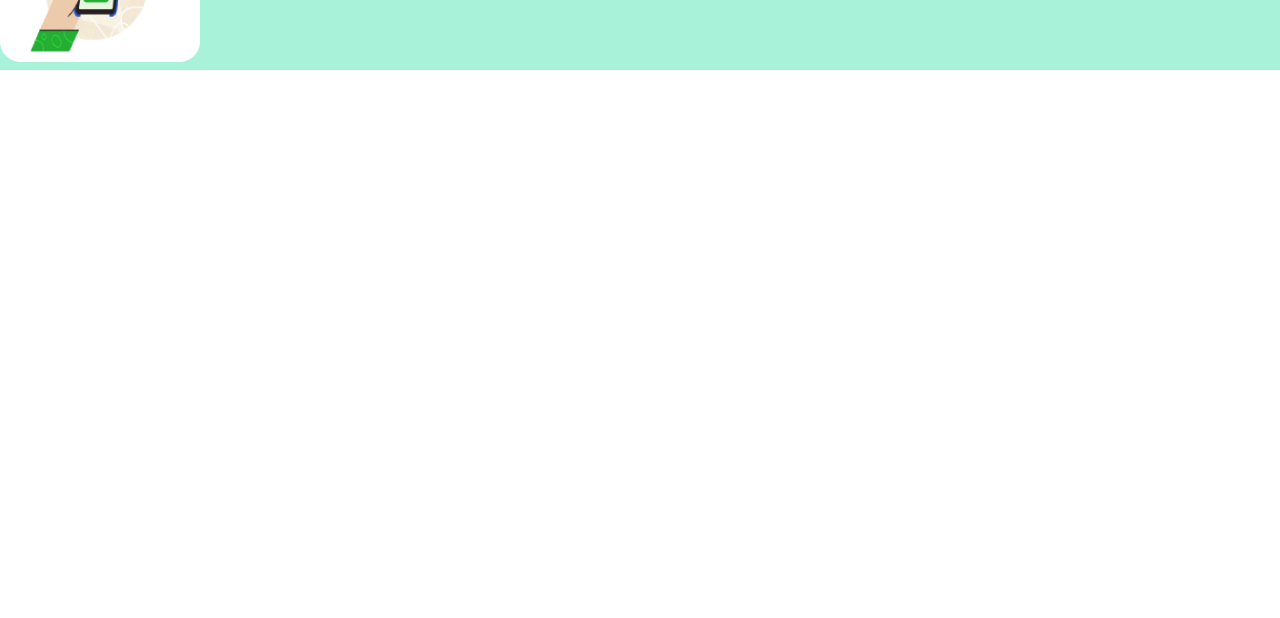
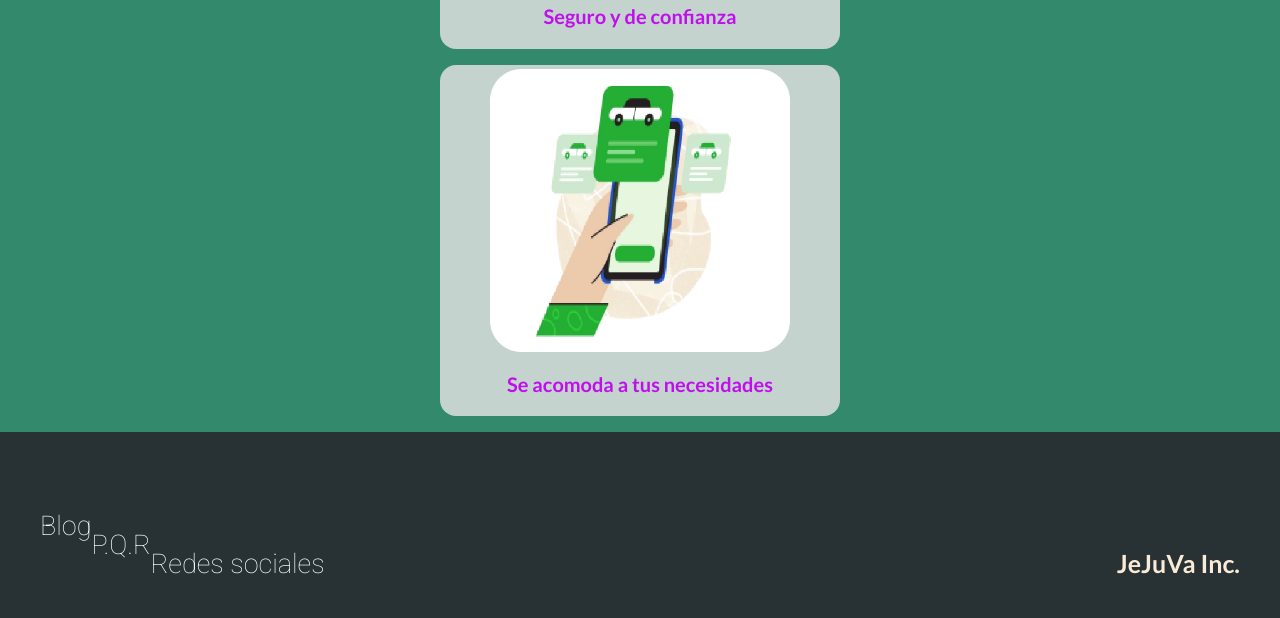
Before and after one commit to JuanMacias07x/BuCAr, a plain HTML site: page index.html in a window 1280 px wide. Shown: the part 943-1561 px from the top of the page. Before the commit the page ends 1029 px from the top, so only its background shows below. Drawn offline with Linux system fonts and the light colour scheme.

Commit message:
Indexcom

```diff
--- a/index.html
+++ b/index.html
@@ -21,16 +21,34 @@
         <article>
             <h2>Llega a cualquier lugar, completamente gratis</h2>
         </article>
-        <article class="izqcel">
-            <p>Siempre al tanto de las nuevas rutas</p><img src="img/Imagen_Mirando_Cel.png" width="200">
+        <article>
+            <img src="img/Imagen_Mirando_Cel.png" width="300">
+            <p>Siempre al tanto de las nuevas rutas</p>
         </article>
-        <article class="cencel">
-            <p>Seguro y de confianza</p><img src="img/Imagen_Dialogo.png" width="200">
+        <article>
+            <img src="img/Imagen_Dialogo.png" width="300">
+            <p>Seguro y de confianza</p>
         </article>
-        <article class="dercel">
-            <p>Se acomoda a tus necesidades</p><img src="img/Imagen_Telefono.png" width="200">
+        <article>
+            <img src="img/Imagen_Telefono.png" width="300">
+            <p>Se acomoda a tus necesidades</p>
         </article>
     </section>
+    <footer>
+        <br><br>
+        <section>
+            <a href="#">Blog</a>
+        </section>
+        <br>
+        <section>
+            <a href="#">P.Q.R</a>
+        </section>
+        <br>
+        <section>
+            <a href="#">Redes sociales</a>
+        </section>
+        <h4>JeJuVa Inc.</h4>
+    </footer>
 </body>
 
 </html>
--- a/lobby.css
+++ b/lobby.css
@@ -5,6 +5,7 @@ html {
 
 body {
     margin: 0px;
+    background-color: rgb(50, 137, 108);
 }
 
 header {
@@ -55,18 +56,67 @@ header {
 }
 
 .contenido {
+    width: 400px;
     margin: 0 auto;
-    background-color: #A9F2DA;
 }
 
 section article {
     transition: box-shadow 0.3s ease;
     margin: 1rem 0;
-    border-radius: 0.5rem;
+    border-radius: 1rem;
     padding: 0.27rem 0;
+    background-color: rgba(228, 227, 227, 0.824);
+    cursor: pointer;
+    text-align: center;
+}
+
+section article:hover {
+    box-shadow: 0 0.16rem 0.5rem rgba(0, 0, 0, 0.61);
 }
 
 section h2 {
     text-align: center;
-    color: ;
+    color: rgb(142, 60, 142);
+    font-family: 'Lato', sans-serif;
+    font-size: 35px;
+    text-shadow: 0 0.8px 4px rgba(0, 0, 0, 0.094);
 }
+
+section p {
+    color: rgb(192, 15, 236);
+    font-family: 'Lato', sans-serif;
+    font-size: 20px;
+}
+
+section h2,
+section p {
+    margin: 1rem;
+}
+
+footer {
+    background-color: #283134;
+    padding: 2.5rem;
+    color: antiquewhite;
+}
+
+footer section {
+    float: left;
+}
+
+footer a {
+    font-size: 27px;
+    color: azure;
+    transition: color 0.6s ease;
+    text-decoration: none;
+}
+
+footer a:hover {
+    color: aqua;
+}
+
+footer h4 {
+    text-align: right;
+    font-size: 25px;
+    font-family: 'Lato', sans-serif;
+    margin: 0;
+}
```
Also changed, not shown: login.html (+1 -1 lines), registro.html (+11 -0 lines).
